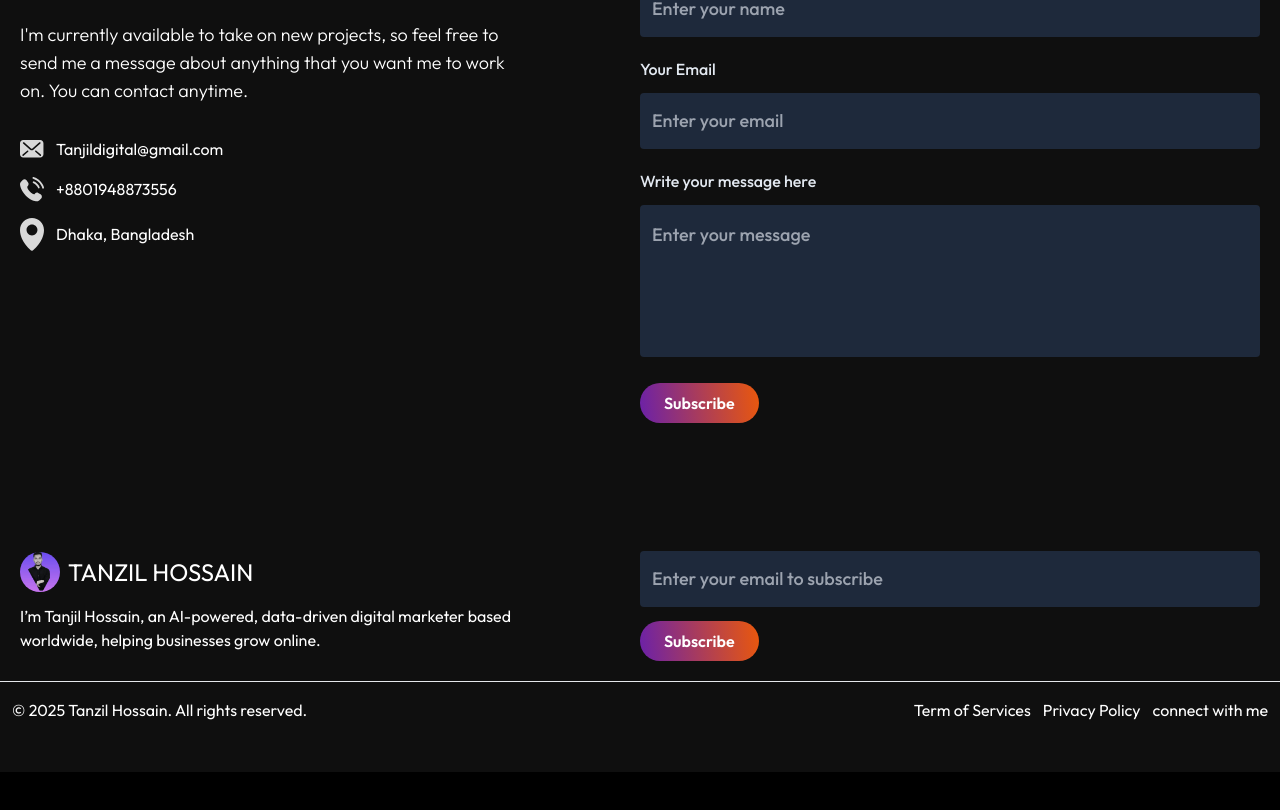
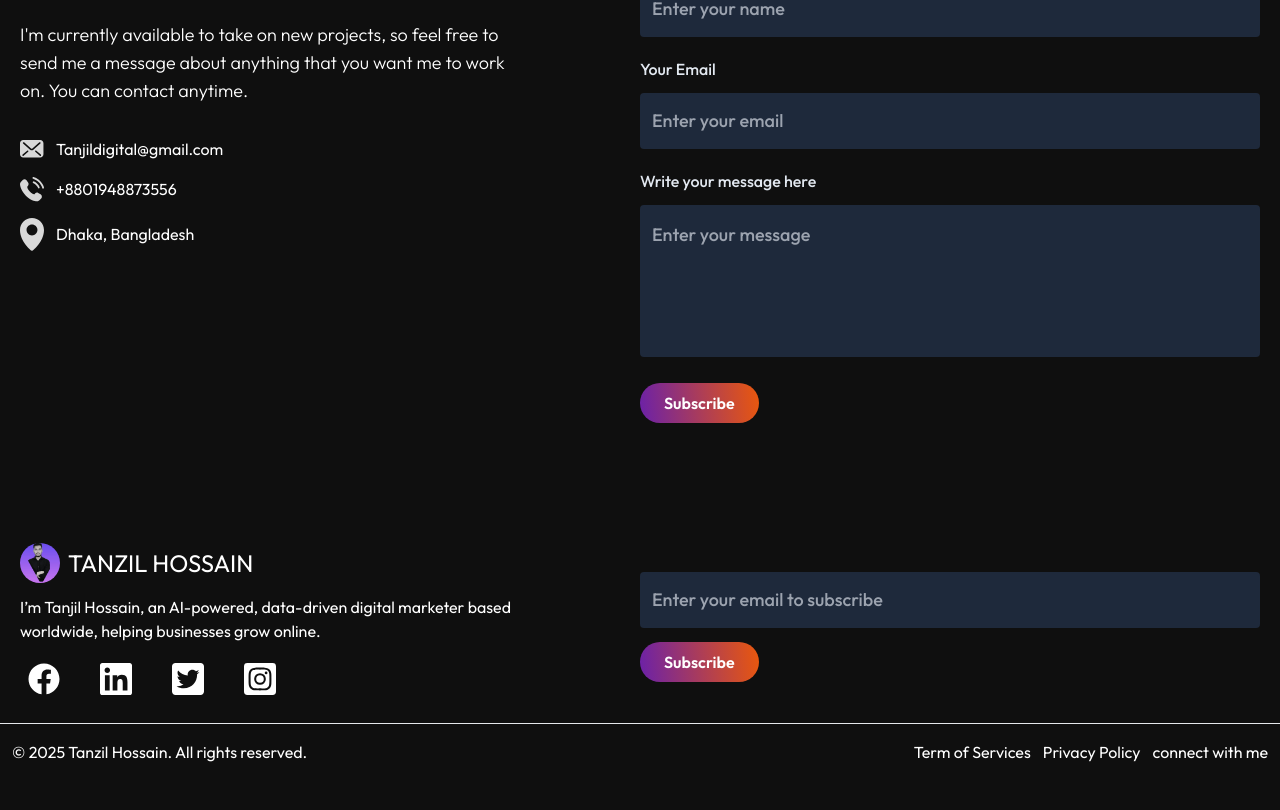
Before and after one commit to Mamun128169/React-Personal-Protfolio, a React (Vite) app: page / in a window 1280 px wide. Shown: the part 3364-4174 px from the top of the page. Before the commit the page ends 4136 px from the top, so only its background shows below. Built offline with nearby package versions, Linux system fonts and the light colour scheme; no server answers.

Commit message:
gave functionality to the social buttons

```diff
--- a/src/components/HeroSection/Hero.jsx
+++ b/src/components/HeroSection/Hero.jsx
@@ -45,16 +45,32 @@ const Hero = () => {
             </p>
             {/* social icons */}
             <div className="flex justify-center gap-2 md:gap-6 lg:gap10 overflow-hidden">
-              <a href="#">
+              <a
+                href="https://www.facebook.com/MdTanjilHossaiin/"
+                target="_blank"
+                rel="noopener noreferrer"
+              >
                 <FaFacebook className="text-5xl hover:bg-gradient-to-r from-orange-900 to-purple-900 px-2 py-1 rounded-lg cursor-pointer" />
               </a>
-              <a href="#">
+              <a
+                href="https://www.linkedin.com/in/mdtanjilhossaiin/"
+                target="_blank"
+                rel="noopener noreferrer"
+              >
                 <FaLinkedin className="text-5xl hover:bg-gradient-to-r from-orange-900 to-purple-900 px-2 py-1 rounded-lg cursor-pointer" />
               </a>
-              <a href="#">
+              <a
+                href="https://x.com/mdtanjilhosain"
+                target="_blank"
+                rel="noopener noreferrer"
+              >
                 <FaTwitterSquare className="text-5xl hover:bg-gradient-to-r from-orange-900 to-purple-900 px-2 py-1 rounded-lg cursor-pointer" />
               </a>
-              <a href="#">
+              <a
+                href="https://www.instagram.com/mdtanjilhossaiin/"
+                target="_blank"
+                rel="noopener noreferrer"
+              >
                 <FaInstagramSquare className="text-5xl hover:bg-gradient-to-r from-orange-900 to-purple-900 px-2 py-1 rounded-lg cursor-pointer" />
               </a>
             </div>
--- a/src/components/main/Footer.jsx
+++ b/src/components/main/Footer.jsx
@@ -1,5 +1,11 @@
 import logo from "../../assets/Tanzilhossain.jpg";
 import { motion } from "motion/react";
+
+// import icons
+import { FaFacebook } from "react-icons/fa";
+import { FaLinkedin } from "react-icons/fa";
+import { FaTwitterSquare } from "react-icons/fa";
+import { FaInstagramSquare } from "react-icons/fa";
 
 const Footer = () => {
   return (
@@ -24,10 +30,44 @@ const Footer = () => {
                 Tanzil Hossain
               </h2>
             </div>
+            {/* social icons */}
+
             <p className="md:text-sm lg:text-base text-xs">
               I’m Tanjil Hossain, an AI-powered, data-driven digital marketer
               based worldwide, helping businesses grow online.
             </p>
+
+            {/* social icons */}
+            <div className="flex justify-start gap-2 md:gap-6 lg:gap10 overflow-hidden">
+              <a
+                href="https://www.facebook.com/MdTanjilHossaiin/"
+                target="_blank"
+                rel="noopener noreferrer"
+              >
+                <FaFacebook className="text-5xl hover:bg-gradient-to-r from-orange-900 to-purple-900 px-2 py-1 rounded-lg cursor-pointer" />
+              </a>
+              <a
+                href="https://www.linkedin.com/in/mdtanjilhossaiin/"
+                target="_blank"
+                rel="noopener noreferrer"
+              >
+                <FaLinkedin className="text-5xl hover:bg-gradient-to-r from-orange-900 to-purple-900 px-2 py-1 rounded-lg cursor-pointer" />
+              </a>
+              <a
+                href="https://x.com/mdtanjilhosain"
+                target="_blank"
+                rel="noopener noreferrer"
+              >
+                <FaTwitterSquare className="text-5xl hover:bg-gradient-to-r from-orange-900 to-purple-900 px-2 py-1 rounded-lg cursor-pointer" />
+              </a>
+              <a
+                href="https://www.instagram.com/mdtanjilhossaiin/"
+                target="_blank"
+                rel="noopener noreferrer"
+              >
+                <FaInstagramSquare className="text-5xl hover:bg-gradient-to-r from-orange-900 to-purple-900 px-2 py-1 rounded-lg cursor-pointer" />
+              </a>
+            </div>
           </div>
         </div>
         {/* right side */}
```
